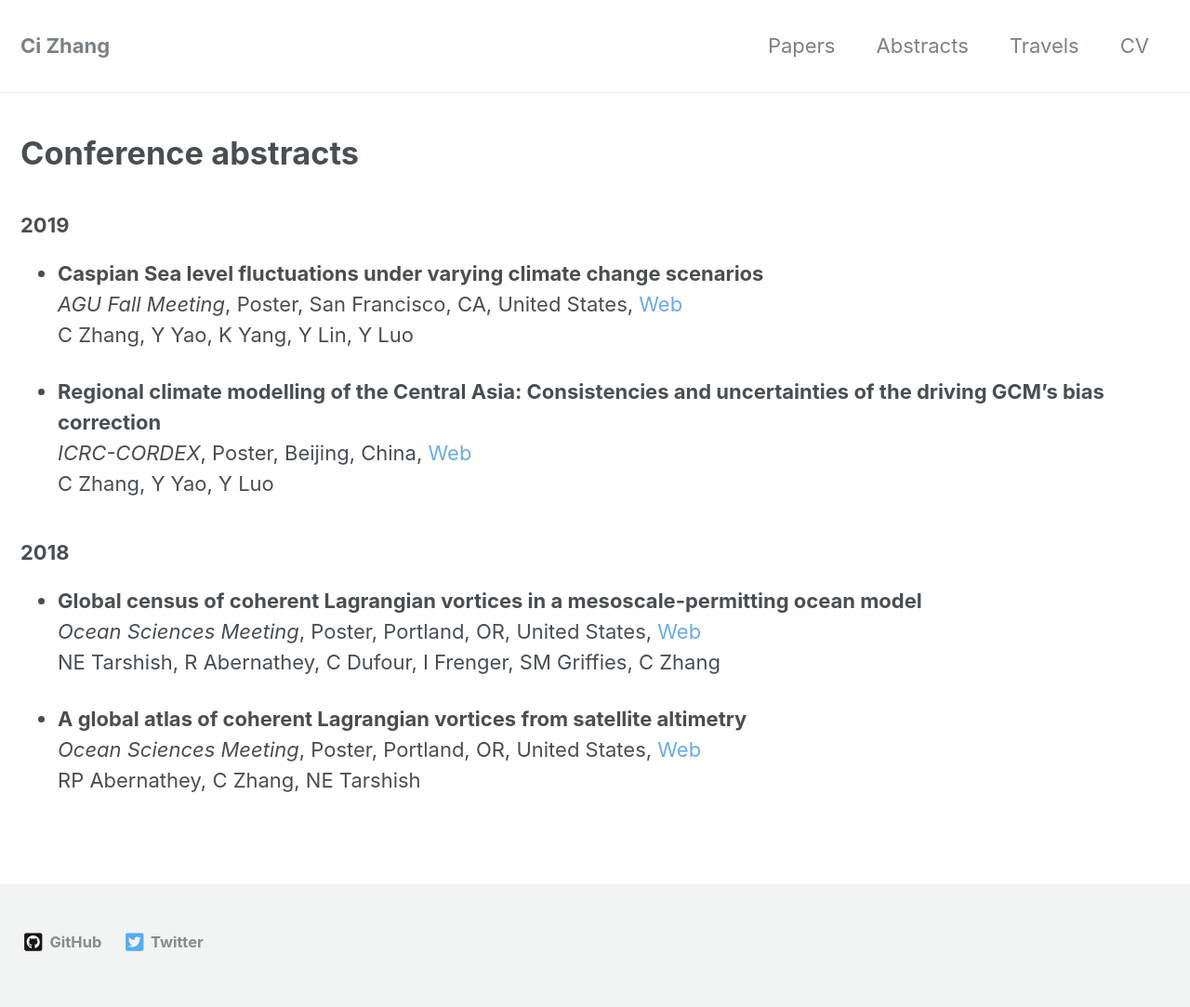
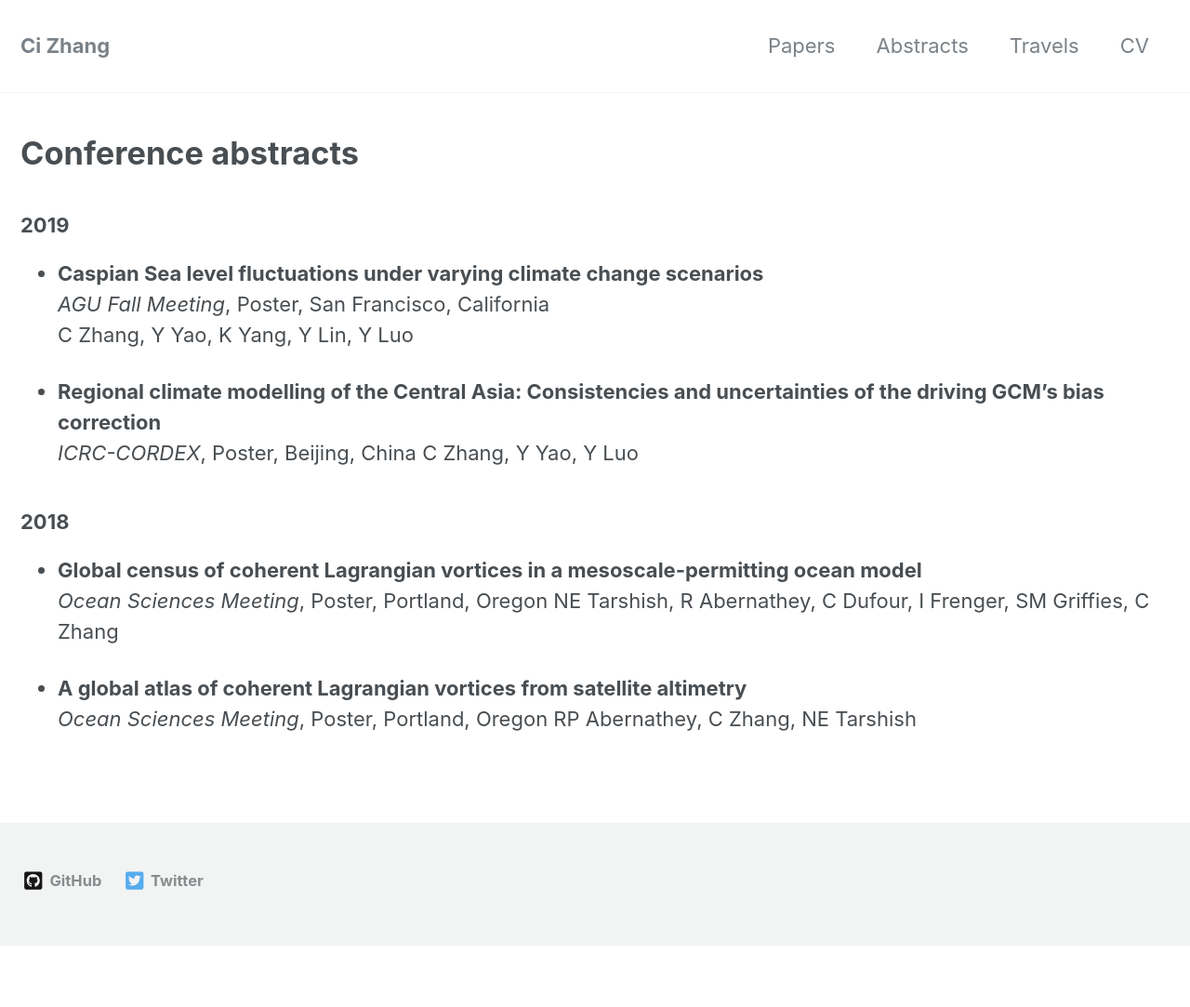
Before and after one commit to ci-zhang/ci-zhang.github.io, a Jekyll site: the page built from _pages/abstracts.md, in a window 1280 px wide. Shown: the whole page at 93% size. Built offline with Jekyll 4.4.1, drawn with Linux system fonts in a browser that asks for light colours; nearby versions of some CDN libraries; a style sheet for code colours, icons or effects is not loaded; after the commit the page ends 1017 px from its top, so only the background shows below that.

Commit message:
update conference abstracts

```diff
--- a/_pages/abstracts.md
+++ b/_pages/abstracts.md
@@ -8,27 +8,19 @@ layout: space
 ### 2019
 
 * **Caspian Sea level fluctuations under varying climate change scenarios**
-  *AGU Fall Meeting*, Poster, San Francisco, CA, United States, [Web][w4]
+  *AGU Fall Meeting*, Poster, San Francisco, California
   C Zhang, Y Yao, K Yang, Y Lin, Y Luo
 
-  [w4]: https://www2.agu.org/fall-meeting
-
 * **Regional climate modelling of the Central Asia: Consistencies and uncertainties of the driving GCM's bias correction**
-  *ICRC-CORDEX*, Poster, Beijing, China, [Web][w3]
+  *ICRC-CORDEX*, Poster, Beijing, China
   C Zhang, Y Yao, Y Luo
-
-  [w3]: http://icrc-cordex2019.cordex.org
 
 ### 2018
 
 * **Global census of coherent Lagrangian vortices in a mesoscale-permitting ocean model**
-  *Ocean Sciences Meeting*, Poster, Portland, OR, United States, [Web][w2]
+  *Ocean Sciences Meeting*, Poster, Portland, Oregon
   NE Tarshish, R Abernathey, C Dufour, I Frenger, SM Griffies, C Zhang
 
-  [w2]: https://agu.confex.com/agu/os18/preliminaryview.cgi/Paper321716.html
-
 * **A global atlas of coherent Lagrangian vortices from satellite altimetry**
-  *Ocean Sciences Meeting*, Poster, Portland, OR, United States, [Web][w1]
+  *Ocean Sciences Meeting*, Poster, Portland, Oregon
   RP Abernathey, C Zhang, NE Tarshish
-
-  [w1]: https://agu.confex.com/agu/os18/preliminaryview.cgi/Paper320231.html
```
